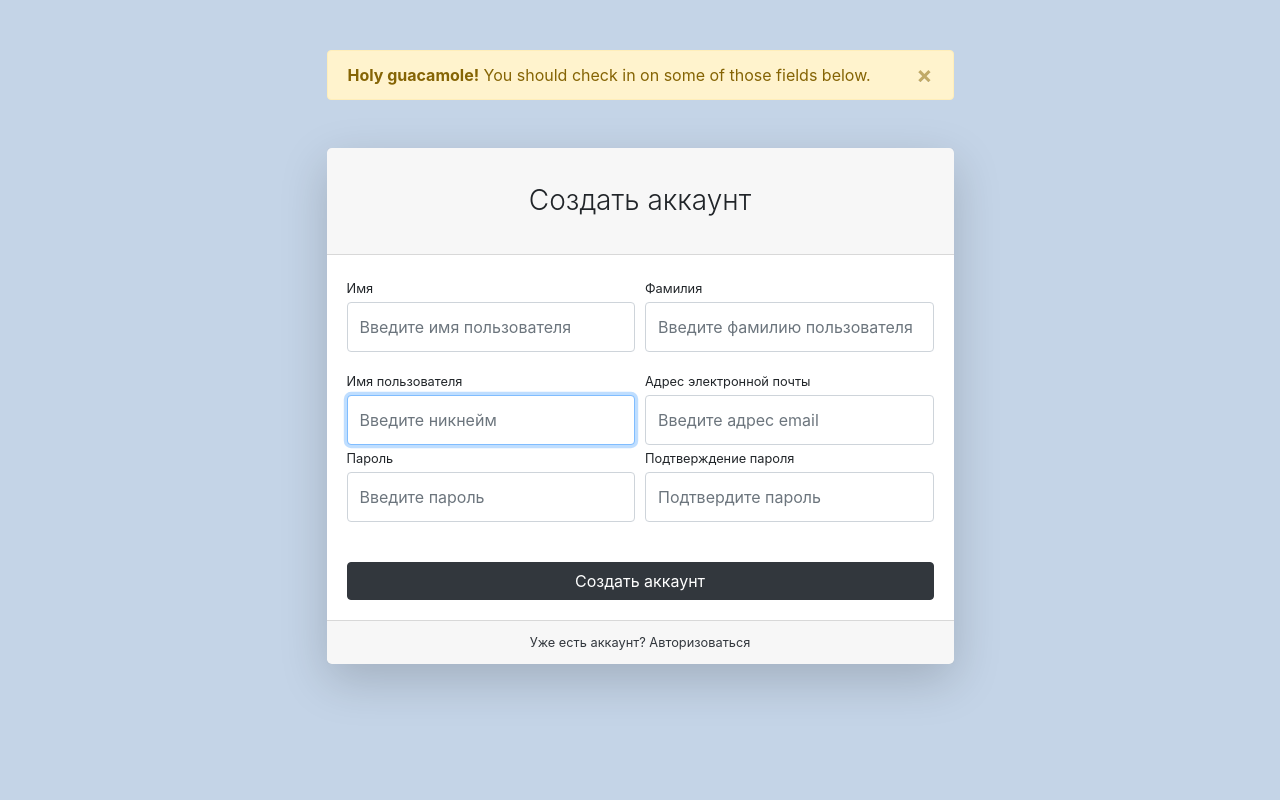
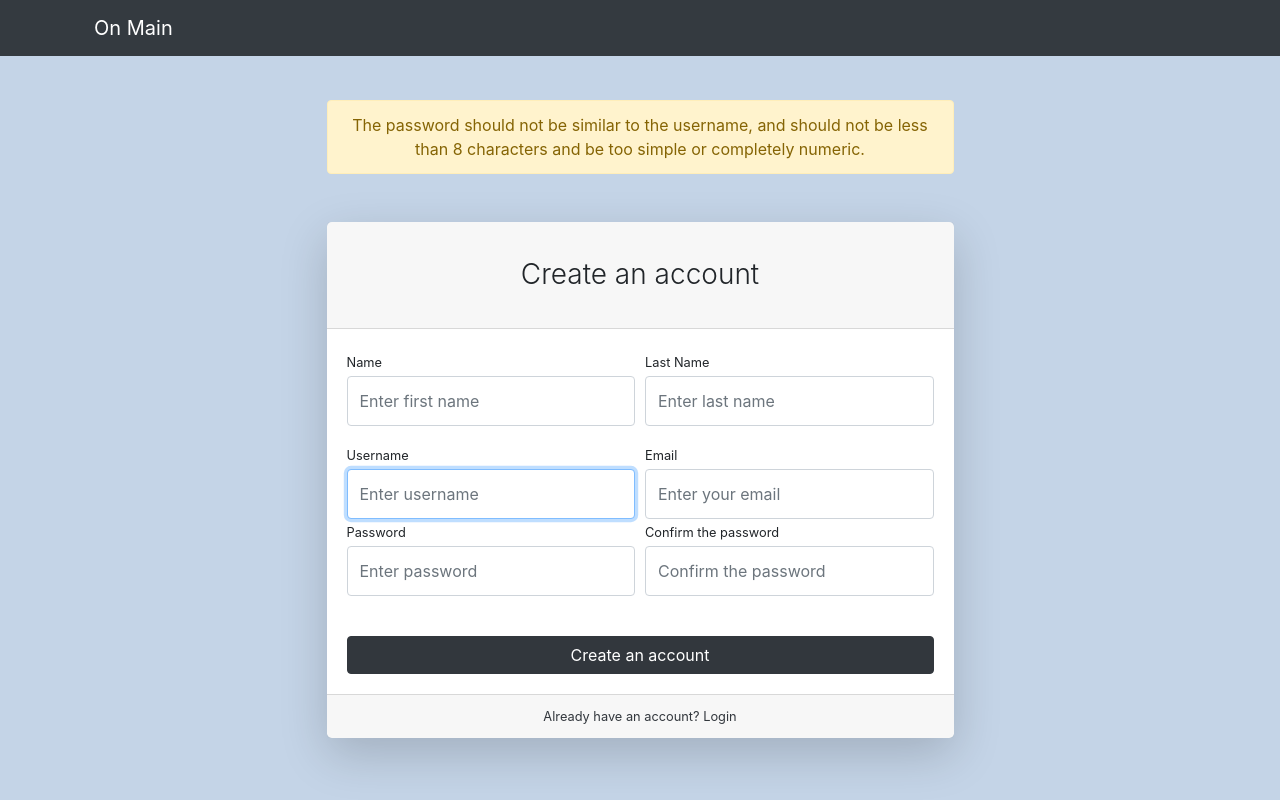
Before and after one commit to FuR1DeV/MyShop, a Django app: page /users/register/ in a window 1280 px wide. Run offline with Django 3.2, Linux system fonts and the light colour scheme; some libraries are stand-ins or nearby versions.

Commit message:
final-2 steps for register

```diff
--- a/authapp/forms.py
+++ b/authapp/forms.py
@@ -6,9 +6,9 @@ from authapp.models import User
 
 class UserLoginForm(AuthenticationForm):
     username = forms.CharField(widget=forms.TextInput(attrs={
-        'class': 'form-control py-4', 'placeholder': 'Введите имя пользователя'}))
+        'class': 'form-control py-4', 'placeholder': 'Enter username'}))
     password = forms.CharField(widget=forms.PasswordInput(attrs={
-        'class': 'form-control py-4', 'placeholder': 'Введите пароль'}))
+        'class': 'form-control py-4', 'placeholder': 'Enter password'}))
 
     class Meta:
         model = User
@@ -17,17 +17,17 @@ class UserLoginForm(AuthenticationForm):
 
 class UserRegisterForm(UserCreationForm):
     username = forms.CharField(widget=forms.TextInput(attrs={
-        'class': 'form-control py-4', 'placeholder': 'Введите никнейм'}))
+        'class': 'form-control py-4', 'placeholder': 'Enter username'}))
     email = forms.CharField(widget=forms.EmailInput(attrs={
-        'class': 'form-control py-4', 'placeholder': 'Введите адрес email'}))
+        'class': 'form-control py-4', 'placeholder': 'Enter your email'}))
     first_name = forms.CharField(widget=forms.TextInput(attrs={
-        'class': 'form-control py-4', 'placeholder': 'Введите имя пользователя'}))
+        'class': 'form-control py-4', 'placeholder': 'Enter first name'}))
     last_name = forms.CharField(widget=forms.TextInput(attrs={
-        'class': 'form-control py-4', 'placeholder': 'Введите фамилию пользователя'}))
+        'class': 'form-control py-4', 'placeholder': 'Enter last name'}))
     password1 = forms.CharField(widget=forms.PasswordInput(attrs={
-        'class': 'form-control py-4', 'placeholder': 'Введите пароль'}))
+        'class': 'form-control py-4', 'placeholder': 'Enter password'}))
     password2 = forms.CharField(widget=forms.PasswordInput(attrs={
-        'class': 'form-control py-4', 'placeholder': 'Подтвердите пароль'}))
+        'class': 'form-control py-4', 'placeholder': 'Confirm the password'}))
 
     class Meta:
         model = User
--- a/authapp/templates/authapp/base.html
+++ b/authapp/templates/authapp/base.html
@@ -14,6 +14,16 @@
             crossorigin="anonymous"></script>
 </head>
 
+<nav class="navbar navbar-expand-lg navbar-dark bg-dark fixed-top">
+    <div class="container">
+        <a class="navbar-brand" href="{% url 'index' %}">On Main</a>
+        <button class="navbar-toggler" type="button" data-toggle="collapse" data-target="#navbarResponsive"
+                aria-controls="navbarResponsive" aria-expanded="false" aria-label="Toggle navigation">
+            <span class="navbar-toggler-icon"></span>
+        </button>
+    </div>
+</nav>
+
 {% block content %} {% endblock %}
 
 
--- a/authapp/templates/authapp/register.html
+++ b/authapp/templates/authapp/register.html
@@ -8,15 +8,20 @@
               <div class="container">
                   <div class="row justify-content-center">
                       <div class="col-lg-7">
-                          <div class="alert alert-warning alert-dismissible fade show" role="alert"
-                               style="margin-top: 50px;">
-                              <strong>Holy guacamole!</strong> You should check in on some of those fields below.
-                              <button type="button" class="close" data-dismiss="alert" aria-label="Close">
-                                  <span aria-hidden="true">&times;</span>
-                              </button>
-                          </div>
+                          {% if form.errors %}
+                              <div class="alert alert-warning fade show"
+                                   style="margin-top: 100px; " >
+                                  {{ form.errors.username }}
+                                  {{ form.errors.password2 }}
+                              </div>
+                          {% else %}
+                                <div class="alert alert-warning fade show"
+                                   style="margin-top: 100px; text-align: center;">
+                                    The password should not be similar to the username, and should not be less than 8 characters and be too simple or completely numeric.
+                                </div>
+                          {% endif %}
                           <div class="card shadow-lg border-0 rounded-lg mt-5">
-                              <div class="card-header"><h3 class="text-center font-weight-light my-4">Создать аккаунт</h3>
+                              <div class="card-header"><h3 class="text-center font-weight-light my-4">Create an account</h3>
                               </div>
                               <div class="card-body">
                                   <form action="{% url 'users:register' %}" method="post">
@@ -24,55 +29,48 @@
                                       <div class="form-row">
                                           <div class="col-md-6">
                                               <div class="form-group">
-                                                  <label class="small mb-1" for="{{ form.first_name.id_for_label }}">Имя</label>
+                                                  <label class="small mb-1" for="{{ form.first_name.id_for_label }}">Name</label>
                                                     {{ form.first_name }}
                                               </div>
                                           </div>
                                           <div class="col-md-6">
                                               <div class="form-group">
-                                                  <label class="small mb-1" for="{{ form.last_name.id_for_label }}">Фамилия</label>
+                                                  <label class="small mb-1" for="{{ form.last_name.id_for_label }}">Last Name</label>
                                                   {{ form.last_name }}
                                               </div>
                                           </div>
                                       </div>
                                       <div class="form-row">
                                           <div class="col-md-6">
-                                              <label class="small mb-1" for="{{ form.username.id_for_label }}">Имя пользователя</label>
+                                              <label class="small mb-1" for="{{ form.username.id_for_label }}">Username</label>
                                               {{ form.username }}
                                           </div>
                                           <div class="col-md-6">
-                                              <label class="small mb-1" for="{{ form.email.id_for_label }}">Адрес электронной
-                                                  почты</label>
+                                              <label class="small mb-1" for="{{ form.email.id_for_label }}">Email</label>
                                               {{ form.email }}
                                           </div>
                                       </div>
                                       <div class="form-row">
                                           <div class="col-md-6">
                                               <div class="form-group">
-                                                  <label class="small mb-1" for="{{ form.password1.id_for_label }}">Пароль</label>
+                                                  <label class="small mb-1" for="{{ form.password1.id_for_label }}">Password</label>
                                                   {{ form.password1 }}
                                               </div>
                                           </div>
                                           <div class="col-md-6">
                                               <div class="form-group">
-                                                  <label class="small mb-1" for="{{ form.password2.id_for_label }}">Подтверждение
-                                                      пароля</label>
+                                                  <label class="small mb-1" for="{{ form.password2.id_for_label }}">Confirm the password</label>
                                                   {{ form.password2 }}
                                               </div>
                                           </div>
-                                          {% if form.errors %}
-                                            {{ form.errors.username }}
-                                            {{ form.errors.password2 }}
-                                          {% endif %}
                                       </div>
                                       <div class="form-group mt-4 mb-0">
-                                          <input class="btn btn-primary btn-block" type="submit" value="Создать аккаунт">
+                                          <input class="btn btn-primary btn-block" type="submit" value="Create an account">
                                       </div>
-
                                   </form>
                               </div>
                               <div class="card-footer text-center">
-                                  <div class="small"><a href="{% url 'users:login' %}">Уже есть аккаунт? Авторизоваться</a></div>
+                                  <div class="small"><a href="{% url 'users:login' %}">Already have an account? Login</a></div>
                               </div>
                           </div>
                       </div>
--- a/authapp/views.py
+++ b/authapp/views.py
@@ -28,7 +28,7 @@ def register(request):
             form.save()
             return HttpResponseRedirect(reverse('users:login'))
         if form.errors:
-            print(form.errors)
+            pass
     else:
         form = UserRegisterForm()
     context = {'title': 'MyShop - Registration', 'form': form}
```
Also changed, not shown: authapp/templates/authapp/login.html (+19 -13 lines), products/templates/products/base.html (+4 -6 lines), 1 other file.
